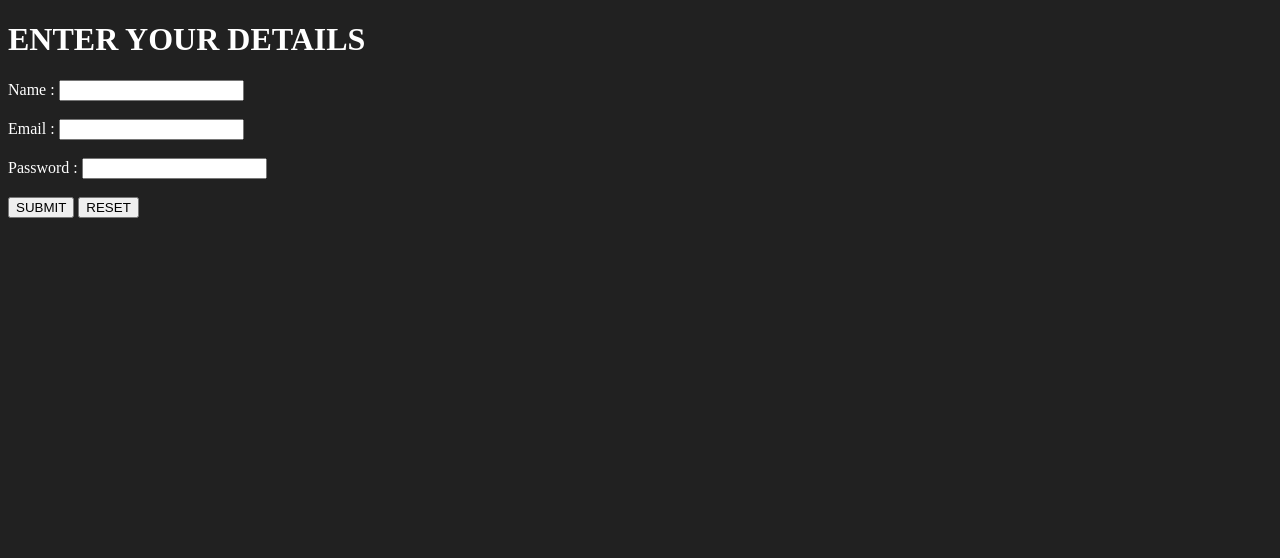
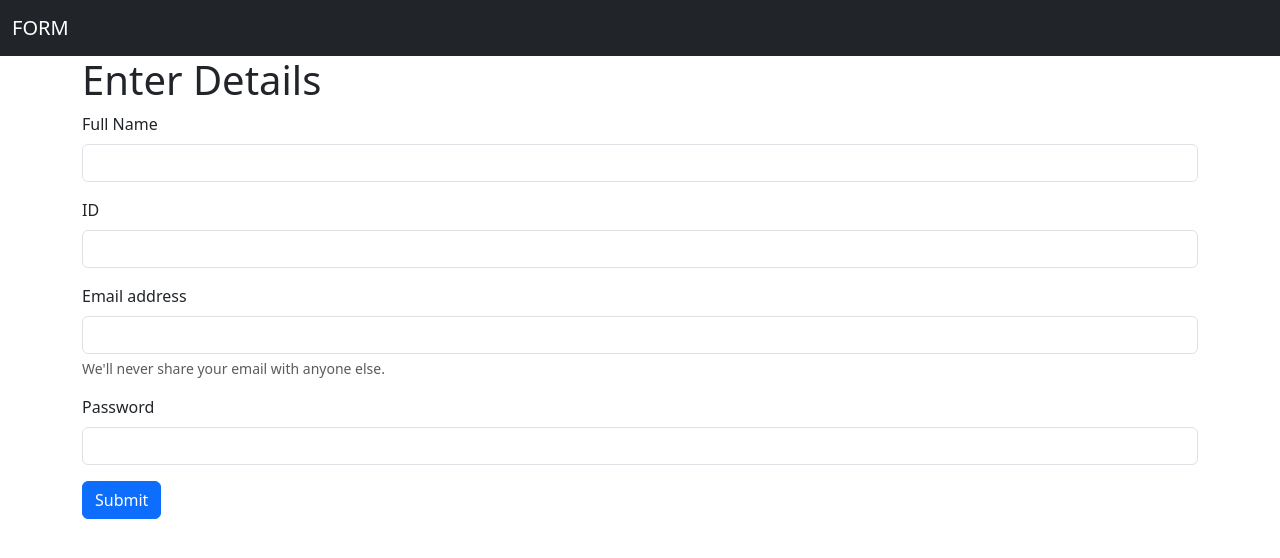
Before and after one commit to arbazzkhann/learn_php, a PHP site: page /form.php in a window 1280 px wide. Shown: the top 558 px of the page. Run offline with PHP 8.4, Linux system fonts and the light colour scheme; data that the repository does not hold is empty.

Commit message:
updating form

```diff
--- a/20. Sending Data from Form to Database/form.php
+++ b/20. Sending Data from Form to Database/form.php
@@ -1,56 +1,81 @@
-<!DOCTYPE html>
+<!doctype html>
 <html lang="en">
-<head>
-    <meta charset="UTF-8">
-    <meta name="viewport" content="width=device-width, initial-scale=1.0">
-    <title>Document</title>
-    <style>
-        body {
-            background-color: #212121;
-            color: white;
-        }
-    </style>
-</head>
-<body>
-    <h1 class="heading">ENTER YOUR DETAILS</h1>
-    <form action="form.php" method="post">
-        <label>Name : </label>
-        <input type="text" name="name" id="name"> <br> <br>
-        <label>Email : </label>
-        <input type="email" name="email" id="email"> <br> <br>
-        <label>Password : </label>
-        <input type="password" name="password" id="password"> <br> <br>
+  <head>
+    <meta charset="utf-8">
+    <meta name="viewport" content="width=device-width, initial-scale=1">
+    <title>Bootstrap demo</title>
+    <link href="https://cdn.jsdelivr.net/npm/bootstrap@5.3.2/dist/css/bootstrap.min.css" rel="stylesheet" integrity="sha384-T3c6CoIi6uLrA9TneNEoa7RxnatzjcDSCmG1MXxSR1GAsXEV/Dwwykc2MPK8M2HN" crossorigin="anonymous">
+  </head>
+  <body>
 
-        <button type="submit">SUBMIT</button>
-        <button type="reset">RESET</button>
-    </form>
 
+    <!-- navbar -->
+    <nav class="navbar bg-dark navbar-dark">
+        <div class="container-fluid">
+            <a class="navbar-brand">FORM</a>
+        </div>
+    </nav>
+
+    <!-- php -->
     <?php
-
-        //db details
         $servername = "localhost";
         $username = "root";
         $password = "";
-        $database = "detailsphp";
+        $database = "arbazforprep";
 
-        //error detection
         $conn = mysqli_connect($servername, $username, $password, $database);
-        if (!$conn) {
-            die("Connection failed: " . mysqli_connect_error());
+
+        if(!$conn) {
+            die("Connection Failed ---> " . mysqli_connect_error());
         }
 
+        if($_SERVER['REQUEST_METHOD'] == 'POST') {
+                $fullName = $_REQUEST['fullName'];
+                $id = $_REQUEST["id"];
+                $email = $_REQUEST["email"];
+                $password = $_REQUEST["password"];
 
-        //saving form data into variables
-        $name = $_POST["name"];
-        $email = $_POST["email"];
-        $password = $_POST["password"];
+            $sql = "INSERT INTO `arbaz` (`name`, `id`, `email`, `password`) VALUES ('$fullName', '$id', '$email', '$password')";
 
+            $result = mysqli_query($conn, $sql);
 
-        //sql query for insertion
-        $sql = "INSERT INTO `details` (`name`, `email`, `password`) VALUES ('$name', '$email', '$password')";
+                if($result == true) {
+                    echo    '<div class="alert alert-success" role="alert">
+                                Your entry was successfully entered :)
+                            </div>';
+                } else {
+                    echo    '<div class="alert alert-danger" role="alert">
+                                Error ! technical issue please try leter :(
+                            </div>';
+                }
+        }
+    ?>
 
-        $result = mysqli_query($conn, $sql);
+    <!-- form -->
+    <form action="index.php" method="post">
+        <div class="container">
+            <h1>Enter Details</h1>
+            <div class="mb-3">
+                <label for="name" class="form-label">Full Name</label>
+                <input name="fullName" type="text" class="form-control" id="fullName">
+            </div>
+            <div class="mb-3">
+                <label for="id" class="form-label">ID</label>
+                <input name="id" type="text" class="form-control" id="id">
+            </div>
+            <div class="mb-3">
+                <label for="exampleInputEmail1" class="form-label">Email address</label>
+                <input name="email" type="email" class="form-control" id="exampleInputEmail1" aria-describedby="emailHelp">
+                <div id="emailHelp" class="form-text">We'll never share your email with anyone else.</div>
+            </div>
+            <div class="mb-3">
+                <label for="exampleInputPassword1" class="form-label">Password</label>
+                <input max-length="16" name="password" type="password" class="form-control" id="exampleInputPassword1">
+            </div>
+            <button type="submit" class="btn btn-primary">Submit</button>
+        </div>
+    </form>
 
-    ?>
-</body>
+    <script src="https://cdn.jsdelivr.net/npm/bootstrap@5.3.2/dist/js/bootstrap.bundle.min.js" integrity="sha384-C6RzsynM9kWDrMNeT87bh95OGNyZPhcTNXj1NW7RuBCsyN/o0jlpcV8Qyq46cDfL" crossorigin="anonymous"></script>
+  </body>
 </html>
```
Also changed, not shown: prectice/index.php (+34 -23 lines).
